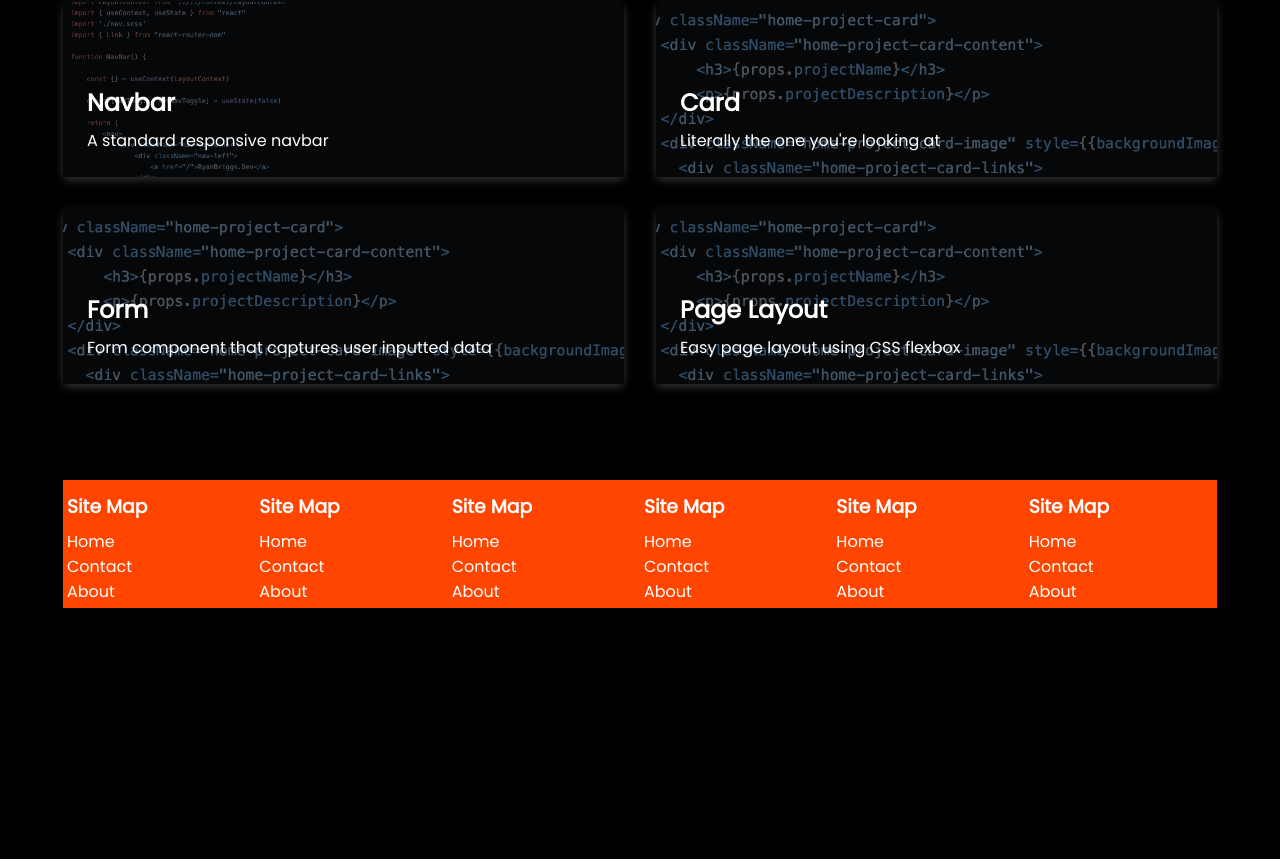
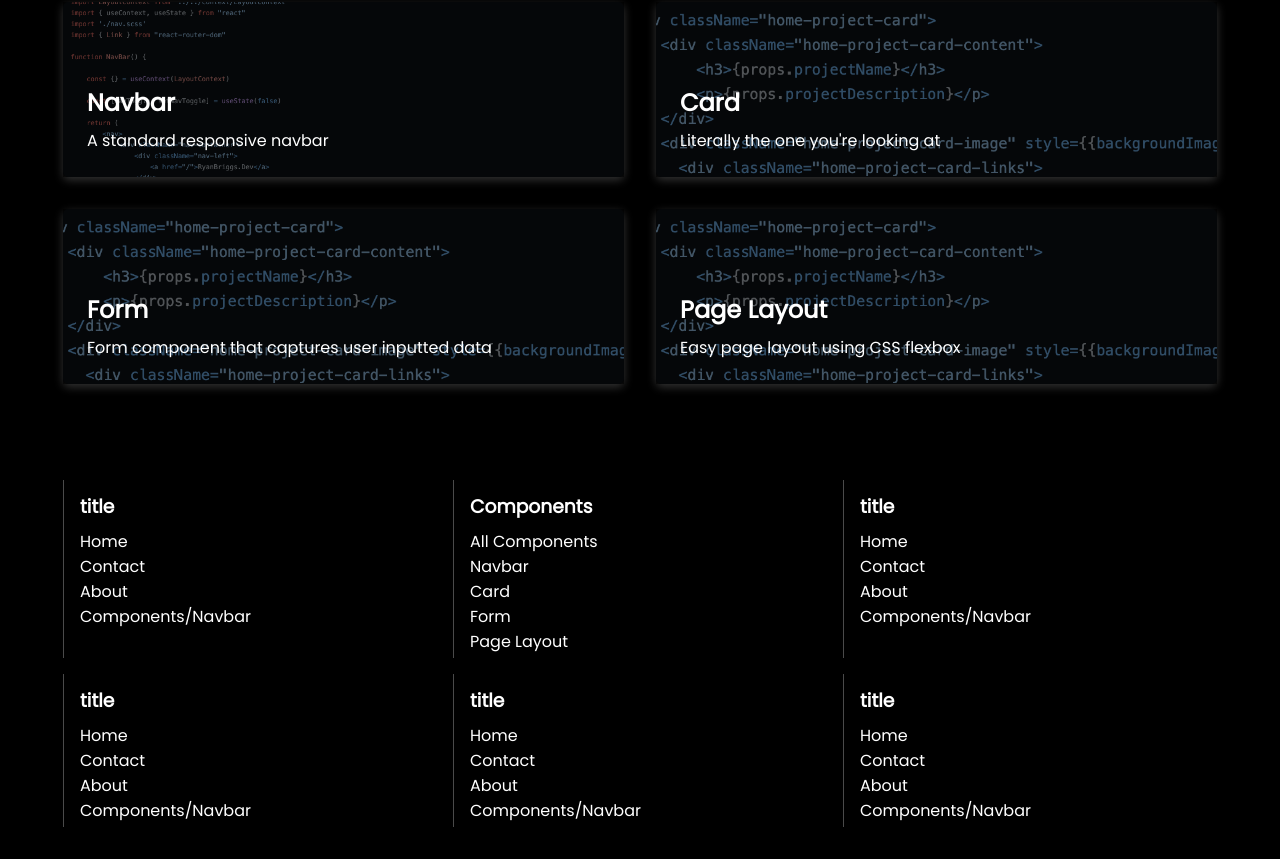
Before and after one commit to RyanBriggsDev/next-components, a Next.js app: page / in a window 1280 px wide. Shown: the part 517-1376 px from the top of the page. Before the commit the page ends 1157 px from the top, so only its background shows below. Built offline with nearby package versions, Linux system fonts and the light colour scheme.

Commit message:
added styling for footer sections

```diff
--- a/src/components/Footer.jsx
+++ b/src/components/Footer.jsx
@@ -3,9 +3,12 @@ import FooterSection from "./FooterSection"
 function Footer() {
   return (
     <footer className="content">
-      <div className="footer grid-6-col">
+      <div className="footer grid-6-col g-1">
         <FooterSection />
-        <FooterSection />
+        <FooterSection
+          title='Components'
+          footerArr={['All Components', 'Navbar', 'Card', 'Form', 'Page Layout']}
+        />
         <FooterSection />
         <FooterSection />
         <FooterSection />
--- a/src/components/FooterSection.jsx
+++ b/src/components/FooterSection.jsx
@@ -1,15 +1,15 @@
 import Link from "next/link"
 
-function FooterSection() {
+function FooterSection(props) {
 
   return (
     <div className="footer-section">
         <div className="footer-section-container">
             <div className="footer-section-content">
-                <h3>Site Map</h3>
-                <Link className='block' href={'/'}>Home</Link>
-                <Link className='block' href={'/contact'}>Contact</Link>
-                <Link className='block' href={'/about'}>About</Link>
+                <h3>{props.title}</h3>
+                {props.footerArr.map((link, index) => (
+                    <Link className="block" href={`/${link.toLowerCase()}`} key={index}>{link}</Link>
+                ))}
             </div>
         </div>
     </div>
@@ -18,6 +18,7 @@ function FooterSection() {
 
 export default FooterSection
 
-const formArr = [{
-
-}]
+FooterSection.defaultProps = {
+    title: 'title',
+    footerArr: ['Home', 'Contact', 'About', 'Components/Navbar'],
+}
--- a/src/styles/footer.css
+++ b/src/styles/footer.css
@@ -5,5 +5,6 @@
 
 .footer-section {
     padding: 0.25em;
-    background-color: orangered;
+    border-left: 1px solid rgba(245, 245, 245, 0.3);
+    padding-left: 1rem;
 }
--- a/src/styles/global.css
+++ b/src/styles/global.css
@@ -92,6 +92,10 @@ body {
         gap: 2rem;
     }
 
+    .g-1 {
+        gap: 1rem;
+    }
+
     .p-1_5 {
         padding: 1.5rem;
     }
@@ -150,15 +154,18 @@ body {
 
 /* media queries */
 
+@media screen and (max-width: 80rem) {
+    .grid-6-col {
+        grid-template-columns: repeat(3, 1fr);
+    }
+}
+
 @media screen and (max-width: 55rem) {
     .grid-2-col {
         grid-template-columns: 1fr;
     }
     .grid-3-col {
         grid-template-columns: 1fr 1fr;
-    }
-    .grid-6-col {
-        grid-template-columns: 1fr 1fr 1fr;
     }
 }
 
```
